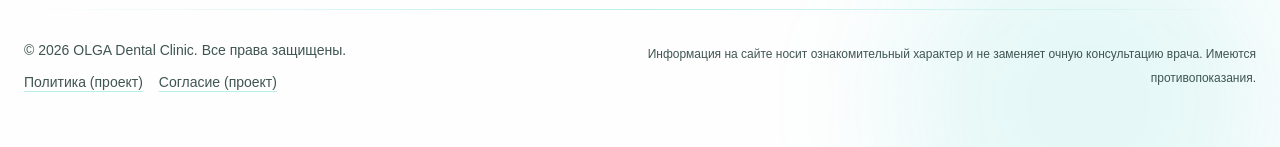
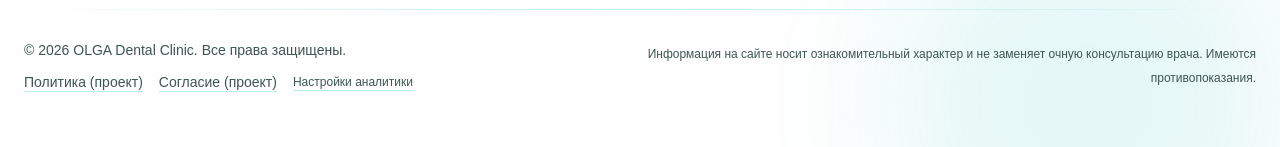
Before and after one commit to Islam999-sudo/olga-dental, a Next.js app: page / in a window 1280 px wide. Shown: the part 6816-6963 px from the top of the page. Built offline with nearby package versions, Linux system fonts and the light colour scheme.

Commit message:
privacy: add accessible analytics preferences to site footer

```diff
--- a/components/layout/footer.tsx
+++ b/components/layout/footer.tsx
@@ -1,6 +1,7 @@
 import Image from "next/image";
 import Link from "next/link";
 import { ArrowUpRight, Clock3, MapPin, Phone } from "lucide-react";
+import { AnalyticsSettingsButton } from "@/components/yandex-metrika";
 
 const navigation = [
   { href: "/", label: "Главная" },
@@ -146,6 +147,7 @@ export function Footer() {
             <span className="mt-2 flex flex-wrap gap-x-4 gap-y-1">
               <Link href="/privacy" className="underline decoration-[var(--accent-light)]/30 underline-offset-4 hover:text-[var(--accent)]">Политика (проект)</Link>
               <Link href="/consent" className="underline decoration-[var(--accent-light)]/30 underline-offset-4 hover:text-[var(--accent)]">Согласие (проект)</Link>
+              <AnalyticsSettingsButton />
             </span>
           </p>
           <p className="max-w-2xl text-xs leading-6 text-[var(--text-muted)] sm:text-right">
```
